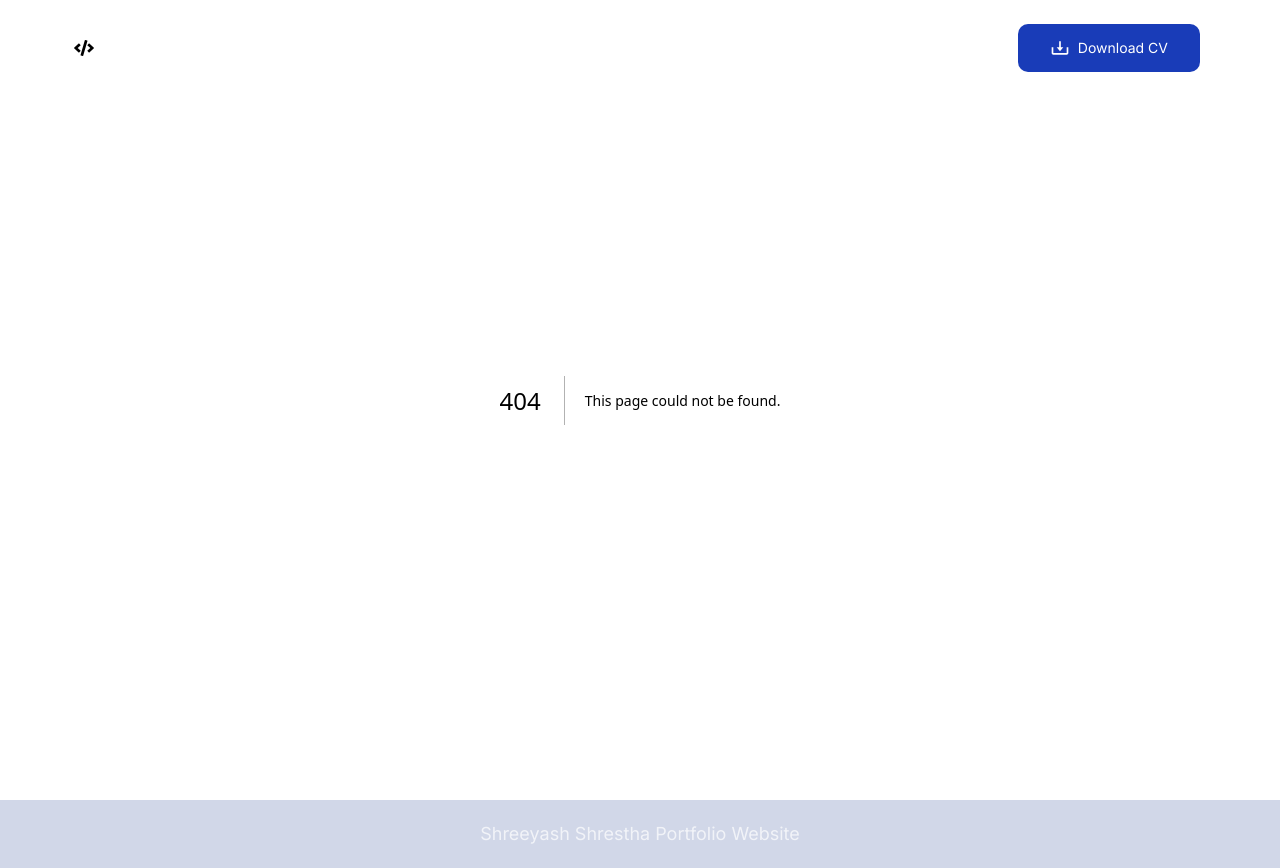
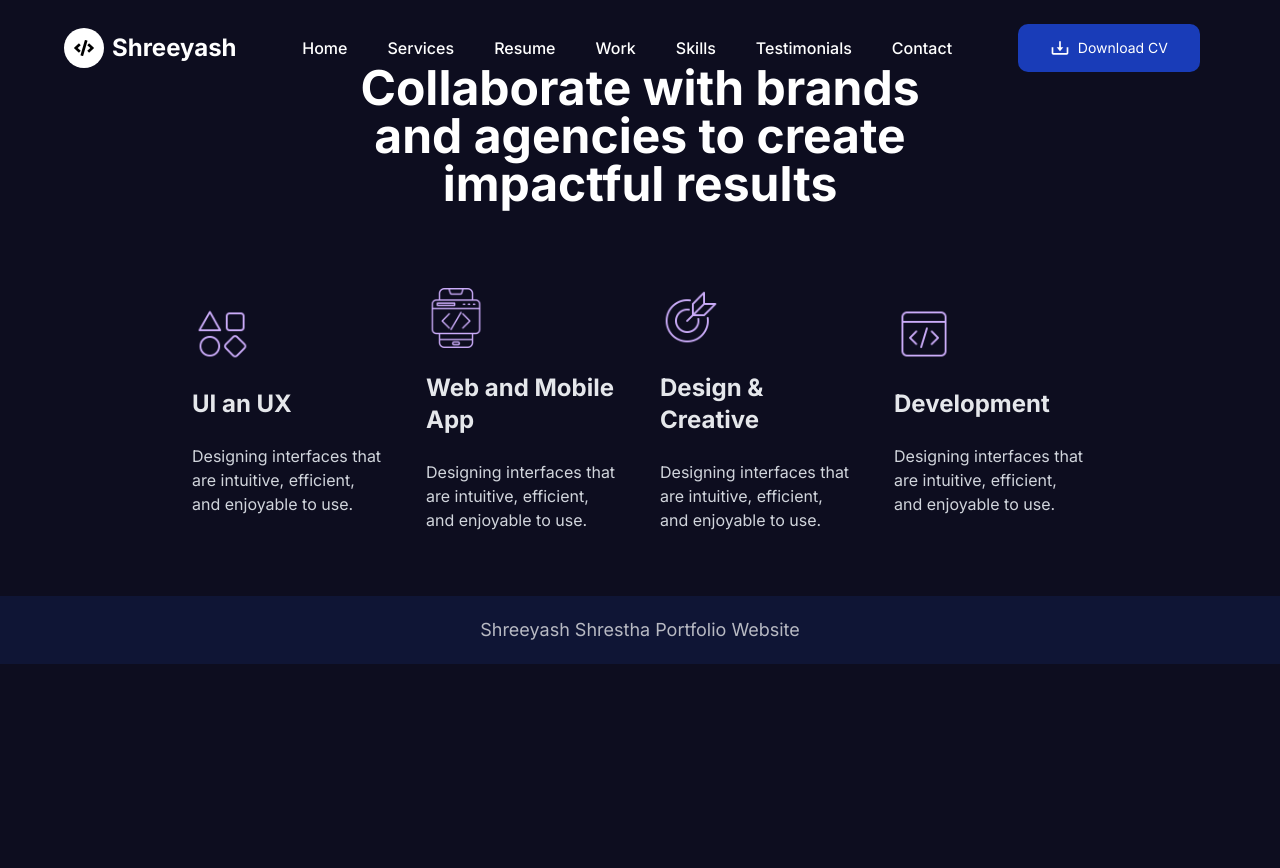
Before and after one commit to ShreeyashShrestha/Portfolio, a Next.js app: page /services in a window 1280 px wide. Before the commit this address had no page. After the commit the page ends 800 px from the top, so only its background shows below. Built offline with nearby package versions, Linux system fonts and the light colour scheme.

Commit message:
Implement Download CV functionality & Add link for service page.

```diff
--- /dev/null
+++ b/app/services/page.tsx
@@ -0,0 +1,11 @@
+import Services from "@/components/Home/Services/Services";
+
+const ServicePage = () => {
+  return (
+    <div>
+      <Services />
+    </div>
+  );
+};
+
+export default ServicePage;
--- a/components/Home/Navbar/Nav.tsx
+++ b/components/Home/Navbar/Nav.tsx
@@ -60,10 +60,15 @@ const Nav = ({ openNav }: Props) => {
         {/* buttons */}
         <div className="flex items-center space-x-4">
           {/* CV button */}
-          <button className="px-8 py-3.5 text-sm cursor-pointer rounded-lg bg-blue-800 hover:bg-blue-900 transition-all duration-300 text-white flex items-center space-x-2">
-            <BiDownload className="w-5 h-5" />
-            <span>Download CV</span>
-          </button>
+          <div>
+            <a href="/Shreeyash_Shrestha_CV.pdf" download={true}>
+              <button className="px-8 py-3.5 text-sm cursor-pointer rounded-lg bg-blue-800 hover:bg-blue-900 transition-all duration-300 text-white flex items-center space-x-2">
+                <BiDownload className="w-5 h-5" />
+                <span>Download CV</span>
+              </button>
+            </a>
+          </div>
+
           {/* Burger Menu */}
           <HiBars3BottomRight
             onClick={openNav}
--- a/constant/constant.ts
+++ b/constant/constant.ts
@@ -1,12 +1,12 @@
 export const NavLinks = [
   {
     id: 1,
-    url: "#",
+    url: "/",
     Label: "Home",
   },
   {
     id: 2,
-    url: "#",
+    url: "/services",
     Label: "Services",
   },
   {
```
Also changed, not shown: 1 other file (tests, documents, lock files or other folders).
